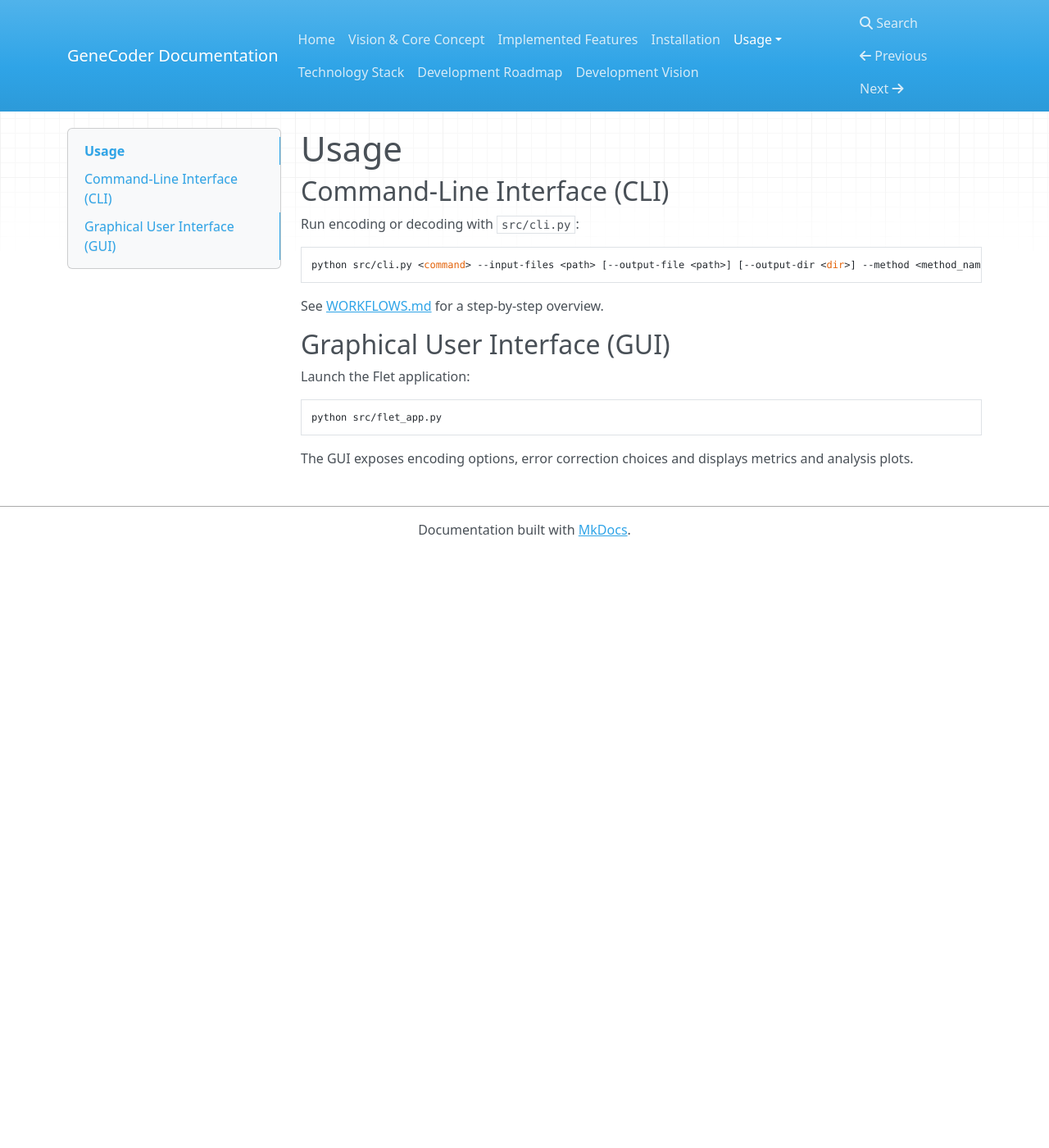
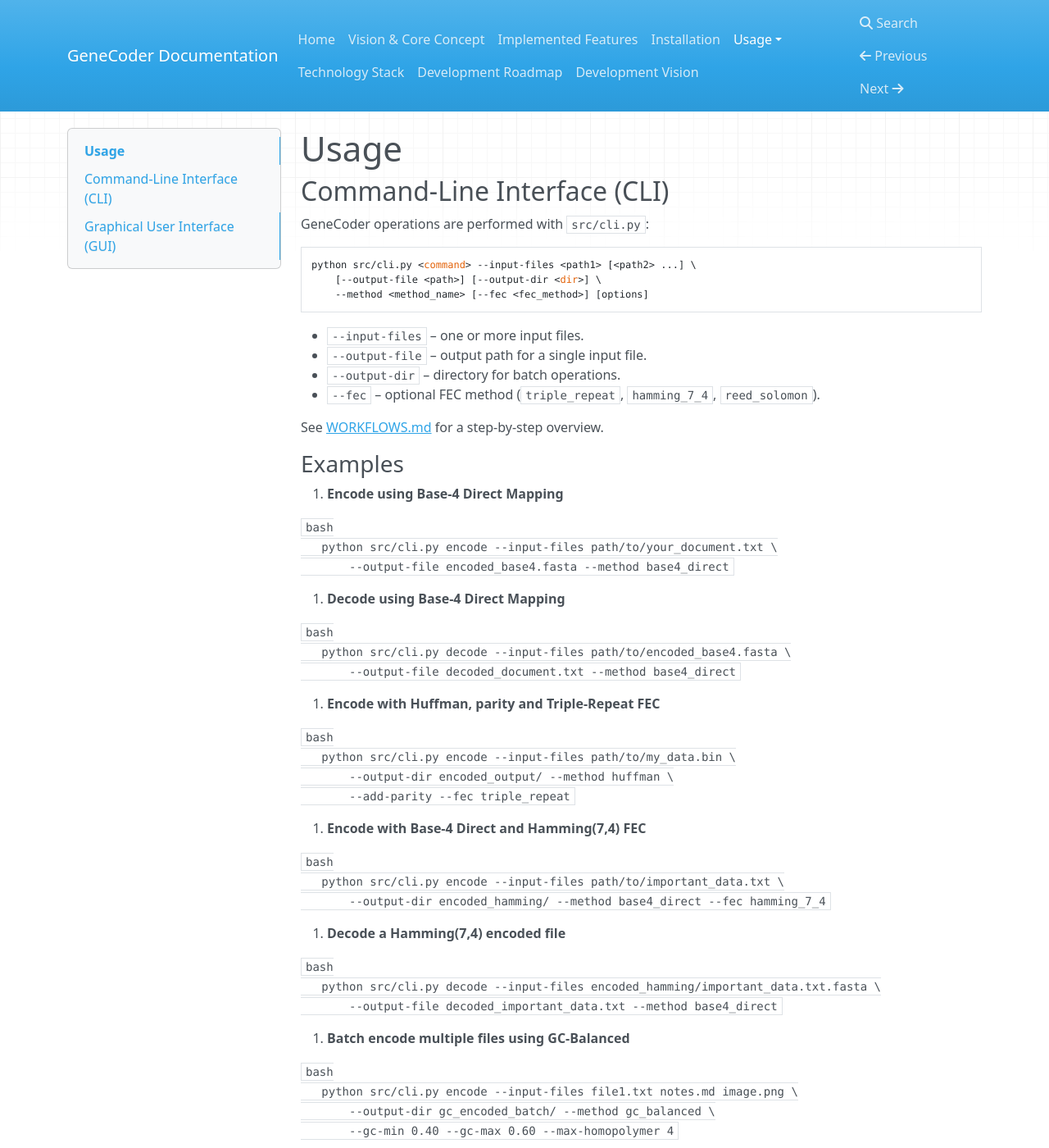
Before and after one commit to d0tTino/GeneCoder, an MkDocs documentation site: the page built from docs/usage.md, in a window 1280 px wide and 1400 px high. Shown: the whole window at 82% size. Built offline with MkDocs 1.6.1, drawn with Linux system fonts in a browser that asks for light colours; nearby versions of some CDN libraries; some of the changed text lies outside the part shown.

Commit message:
docs: streamline README and expand usage guide

````diff
--- a/docs/usage.md
+++ b/docs/usage.md
@@ -2,13 +2,82 @@
 
 ## Command-Line Interface (CLI)
 
-Run encoding or decoding with `src/cli.py`:
+GeneCoder operations are performed with `src/cli.py`:
 
 ```bash
-python src/cli.py <command> --input-files <path> [--output-file <path>] [--output-dir <dir>] --method <method_name> [--fec <fec_method>] [options]
+python src/cli.py <command> --input-files <path1> [<path2> ...] \
+    [--output-file <path>] [--output-dir <dir>] \
+    --method <method_name> [--fec <fec_method>] [options]
 ```
 
+* `--input-files` – one or more input files.
+* `--output-file` – output path for a single input file.
+* `--output-dir` – directory for batch operations.
+* `--fec` – optional FEC method (`triple_repeat`, `hamming_7_4`, `reed_solomon`).
+
 See [WORKFLOWS.md](../WORKFLOWS.md) for a step-by-step overview.
+
+### Examples
+
+1. **Encode using Base-4 Direct Mapping**
+
+   ```bash
+   python src/cli.py encode --input-files path/to/your_document.txt \
+       --output-file encoded_base4.fasta --method base4_direct
+   ```
+
+2. **Decode using Base-4 Direct Mapping**
+
+   ```bash
+   python src/cli.py decode --input-files path/to/encoded_base4.fasta \
+       --output-file decoded_document.txt --method base4_direct
+   ```
+
+3. **Encode with Huffman, parity and Triple-Repeat FEC**
+
+   ```bash
+   python src/cli.py encode --input-files path/to/my_data.bin \
+       --output-dir encoded_output/ --method huffman \
+       --add-parity --fec triple_repeat
+   ```
+
+4. **Encode with Base-4 Direct and Hamming(7,4) FEC**
+
+   ```bash
+   python src/cli.py encode --input-files path/to/important_data.txt \
+       --output-dir encoded_hamming/ --method base4_direct --fec hamming_7_4
+   ```
+
+5. **Decode a Hamming(7,4) encoded file**
+
+   ```bash
+   python src/cli.py decode --input-files encoded_hamming/important_data.txt.fasta \
+       --output-file decoded_important_data.txt --method base4_direct
+   ```
+
+6. **Batch encode multiple files using GC-Balanced**
+
+   ```bash
+   python src/cli.py encode --input-files file1.txt notes.md image.png \
+       --output-dir gc_encoded_batch/ --method gc_balanced \
+       --gc-min 0.40 --gc-max 0.60 --max-homopolymer 4
+   ```
+
+7. **Batch decode multiple FASTA files**
+
+   ```bash
+   python src/cli.py decode --input-files gc_encoded_batch/*.fasta \
+       --output-dir decoded_batch/ --method gc_balanced
+   ```
+
+8. **Stream encode and decode a large file**
+
+   ```bash
+   python src/cli.py encode --input-files big.bin --output-file big.fasta \
+       --stream --method base4_direct
+   python src/cli.py decode --input-files big.fasta --output-file big_decoded.bin \
+       --stream --method base4_direct
+   ```
 
 ## Graphical User Interface (GUI)
 
````
Also changed, not shown: README.md (+13 -242 lines).
